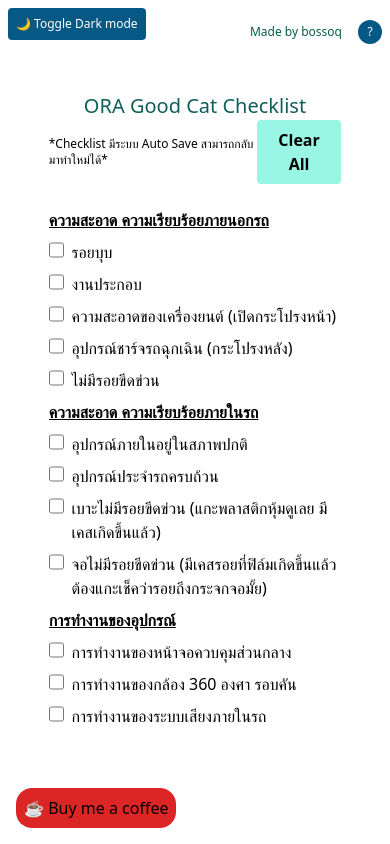
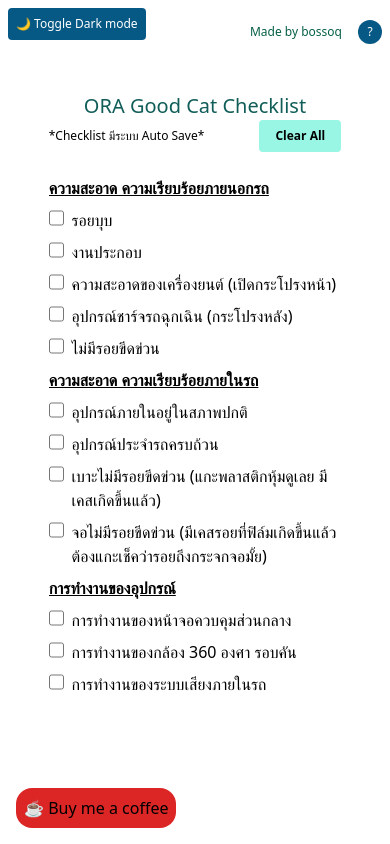
Before and after one commit to bossoq/ora-goodcat-workaround, a SvelteKit app: page /checklist in a window 390 px wide. Built offline with nearby package versions, Linux system fonts and the light colour scheme.

Commit message:
Fix responsive

```diff
--- a/src/routes/checklist/checklist.svelte
+++ b/src/routes/checklist/checklist.svelte
@@ -10,9 +10,9 @@
 
 <div class="flex flex-col w-9/12 h-3/4 text-base sm:text-xl text-black dark:text-white">
   <div class="flex flex-row items-center justify-between">
-    <p class="text-xs sm:text-sm">*Checklist มีระบบ Auto Save สามารถกลับมาทำใหม่ได้*</p>
+    <p class="text-xs sm:text-sm">*Checklist มีระบบ Auto Save*</p>
     <button
-      class="bg-teal-200 hover:bg-teal-300 text-black dark:bg-teal-400 dark:hover:bg-teal-500 dark:text-gray-800 font-bold py-2 px-4 rounded max-w-fit self-end"
+      class="text-xs sm:text-sm bg-teal-200 hover:bg-teal-300 text-black dark:bg-teal-400 dark:hover:bg-teal-500 dark:text-gray-800 font-bold py-2 px-4 rounded max-w-fit self-end"
       on:click={() => ($checklistStore = {})}>Clear All</button
     >
   </div>
```
